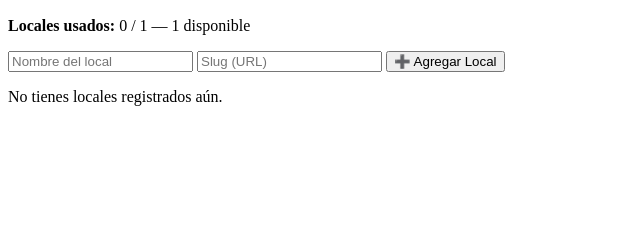
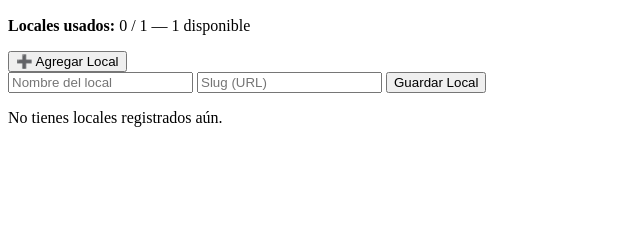
Before and after one commit to andres-app/carta-digital, a PHP site: the page made by admin/vistas/dashboard_content.php in a window 1280 px wide. Shown: the part 72-312 px from the top of the page, without its empty margins (0-640 px from the left). Run offline with PHP 8.4, Linux system fonts and the light colour scheme; the template is opened without the code that fills it, so the values that code supplies are empty; the visitor is signed in with stand-in values (Sample User, id 1).

Commit message:
Se mejora el agregar local

```diff
--- a/admin/vistas/dashboard_content.php
+++ b/admin/vistas/dashboard_content.php
@@ -48,16 +48,26 @@ $disponibles = $limite - $total_locales;
 
 <!-- Formulario para agregar local -->
 <?php if ($disponibles > 0): ?>
-    <form method="POST" action="crear_local.php" class="mb-8 grid grid-cols-1 md:grid-cols-3 gap-4 items-end">
+<!-- Botón para mostrar/ocultar formulario -->
+<button id="toggle-form-btn" onclick="toggleForm()"
+    class="mb-4 bg-[#E94E2C] text-white px-4 py-2 rounded-lg hover:bg-[#cc3f20] transition">
+    ➕ Agregar Local
+</button>
+
+<!-- Formulario oculto inicialmente -->
+<form id="form-agregar-local" method="POST" action="crear_local.php"
+    class="hidden mb-8 grid grid-cols-1 md:grid-cols-3 gap-4 items-end">
     <input type="text" name="nombre" placeholder="Nombre del local" required
         class="p-2 border rounded-lg border-gray-300 focus:ring-2 focus:ring-[#E94E2C] outline-none">
     <input type="text" name="slug" placeholder="Slug (URL)" required
         class="p-2 border rounded-lg border-gray-300 focus:ring-2 focus:ring-[#E94E2C] outline-none">
     <button type="submit"
         class="bg-[#E94E2C] text-white font-semibold px-4 py-2 rounded-lg hover:bg-[#cc3f20] transition">
-            ➕ Agregar Local
+        Guardar Local
     </button>
 </form>
+
+
 <?php endif; ?>
 
 <!-- Mensaje si no hay locales -->
@@ -66,10 +76,12 @@ $disponibles = $limite - $total_locales;
 <?php else: ?>
     <div class="grid grid-cols-1 md:grid-cols-2 gap-6">
         <?php foreach ($locales as $local): ?>
-            <div class="bg-white rounded-2xl border border-gray-200 shadow hover:shadow-md transition p-6 flex flex-col justify-between">
+            <div
+                class="bg-white rounded-2xl border border-gray-200 shadow hover:shadow-md transition p-6 flex flex-col justify-between">
                 <!-- Encabezado -->
                 <div class="flex justify-between items-start mb-4">
-        <h3 class="text-lg font-semibold text-[#3A1F0F] leading-snug"><?= htmlspecialchars($local['nombre']) ?></h3>
+                    <h3 class="text-lg font-semibold text-[#3A1F0F] leading-snug"><?= htmlspecialchars($local['nombre']) ?>
+                    </h3>
                     <span class="text-xs bg-[#FFF5E1] text-[#E94E2C] px-2 py-1 rounded-full font-mono border border-[#f5c2a0]">
                         <?= htmlspecialchars($local['slug']) ?>
                     </span>
@@ -81,8 +93,10 @@ $disponibles = $limite - $total_locales;
                     <a href="../admin/generar_qr.php?local_id=<?= $local['id'] ?>" title="Descargar QR"
                         class="flex items-center gap-2 bg-pink-50 text-pink-600 hover:bg-pink-100 px-3 py-2 rounded-lg transition">
                         <svg xmlns="http://www.w3.org/2000/svg" class="h-5 w-5" fill="none" viewBox="0 0 24 24"
-                 stroke="currentColor"><path stroke-linecap="round" stroke-linejoin="round" stroke-width="2"
-                 d="M3 4a1 1 0 011-1h3m4 0h3a1 1 0 011 1v3m0 4v3m0 4v3a1 1 0 01-1 1h-3m-4 0H4a1 1 0 01-1-1v-3M4 12V9m0 0V4m0 5h5m0 0v5m0 0H4"/></svg>
+                            stroke="currentColor">
+                            <path stroke-linecap="round" stroke-linejoin="round" stroke-width="2"
+                                d="M3 4a1 1 0 011-1h3m4 0h3a1 1 0 011 1v3m0 4v3m0 4v3a1 1 0 01-1 1h-3m-4 0H4a1 1 0 01-1-1v-3M4 12V9m0 0V4m0 5h5m0 0v5m0 0H4" />
+                        </svg>
                         QR
                     </a>
 
@@ -90,18 +104,24 @@ $disponibles = $limite - $total_locales;
                     <a href="./editar_carta.php?local_id=<?= $local['id'] ?>" title="Editar carta"
                         class="flex items-center gap-2 bg-blue-50 text-blue-600 hover:bg-blue-100 px-3 py-2 rounded-lg transition">
                         <svg xmlns="http://www.w3.org/2000/svg" class="h-5 w-5" fill="none" viewBox="0 0 24 24"
-                 stroke="currentColor"><path stroke-linecap="round" stroke-linejoin="round" stroke-width="2"
-                 d="M11 5H6a2 2 0 00-2 2v12a2 2 0 002 2h12a2 2 0 002-2v-5m-5-11l5 5m0 0L16 3m5 5L10 18H5v-5L16 3z"/></svg>
+                            stroke="currentColor">
+                            <path stroke-linecap="round" stroke-linejoin="round" stroke-width="2"
+                                d="M11 5H6a2 2 0 00-2 2v12a2 2 0 002 2h12a2 2 0 002-2v-5m-5-11l5 5m0 0L16 3m5 5L10 18H5v-5L16 3z" />
+                        </svg>
                         Editar
                     </a>
 
                     <!-- Ver -->
-        <a href="/carta-digital/public/carta.php?slug=<?= urlencode($local['slug']) ?>" target="_blank" title="Ver carta"
+                    <a href="/carta-digital/public/carta.php?slug=<?= urlencode($local['slug']) ?>" target="_blank"
+                        title="Ver carta"
                         class="flex items-center gap-2 bg-green-50 text-green-700 hover:bg-green-100 px-3 py-2 rounded-lg transition">
                         <svg xmlns="http://www.w3.org/2000/svg" class="h-5 w-5" fill="none" viewBox="0 0 24 24"
-                 stroke="currentColor"><path stroke-linecap="round" stroke-linejoin="round" stroke-width="2"
-                 d="M15 12a3 3 0 11-6 0 3 3 0 016 0z"/><path stroke-linecap="round" stroke-linejoin="round" stroke-width="2"
-                 d="M2.458 12C3.732 7.943 7.523 5 12 5c4.478 0 8.268 2.943 9.542 7-1.274 4.057-5.064 7-9.542 7-4.477 0-8.268-2.943-9.542-7z"/></svg>
+                            stroke="currentColor">
+                            <path stroke-linecap="round" stroke-linejoin="round" stroke-width="2"
+                                d="M15 12a3 3 0 11-6 0 3 3 0 016 0z" />
+                            <path stroke-linecap="round" stroke-linejoin="round" stroke-width="2"
+                                d="M2.458 12C3.732 7.943 7.523 5 12 5c4.478 0 8.268 2.943 9.542 7-1.274 4.057-5.064 7-9.542 7-4.477 0-8.268-2.943-9.542-7z" />
+                        </svg>
                         Ver
                     </a>
                 </div>
@@ -119,4 +139,19 @@ $disponibles = $limite - $total_locales;
             setTimeout(() => alerta.remove(), 500); // quitarlo del DOM después de desvanecerse
         }
     }, 4000);
+
+    function toggleForm() {
+        const form = document.getElementById("form-agregar-local");
+        const button = document.getElementById("toggle-form-btn");
+        form.classList.toggle("hidden");
+        button.textContent = form.classList.contains("hidden") ? "➕ Agregar Local" : "✖ Cancelar";
+    }
+
+    setTimeout(() => {
+        const alerta = document.getElementById("mensaje-alerta");
+        if (alerta) {
+            alerta.classList.add("opacity-0", "transition", "duration-500");
+            setTimeout(() => alerta.remove(), 500);
+        }
+    }, 4000);
 </script>
```
Lines whose indentation alone changed are shown as unchanged.
